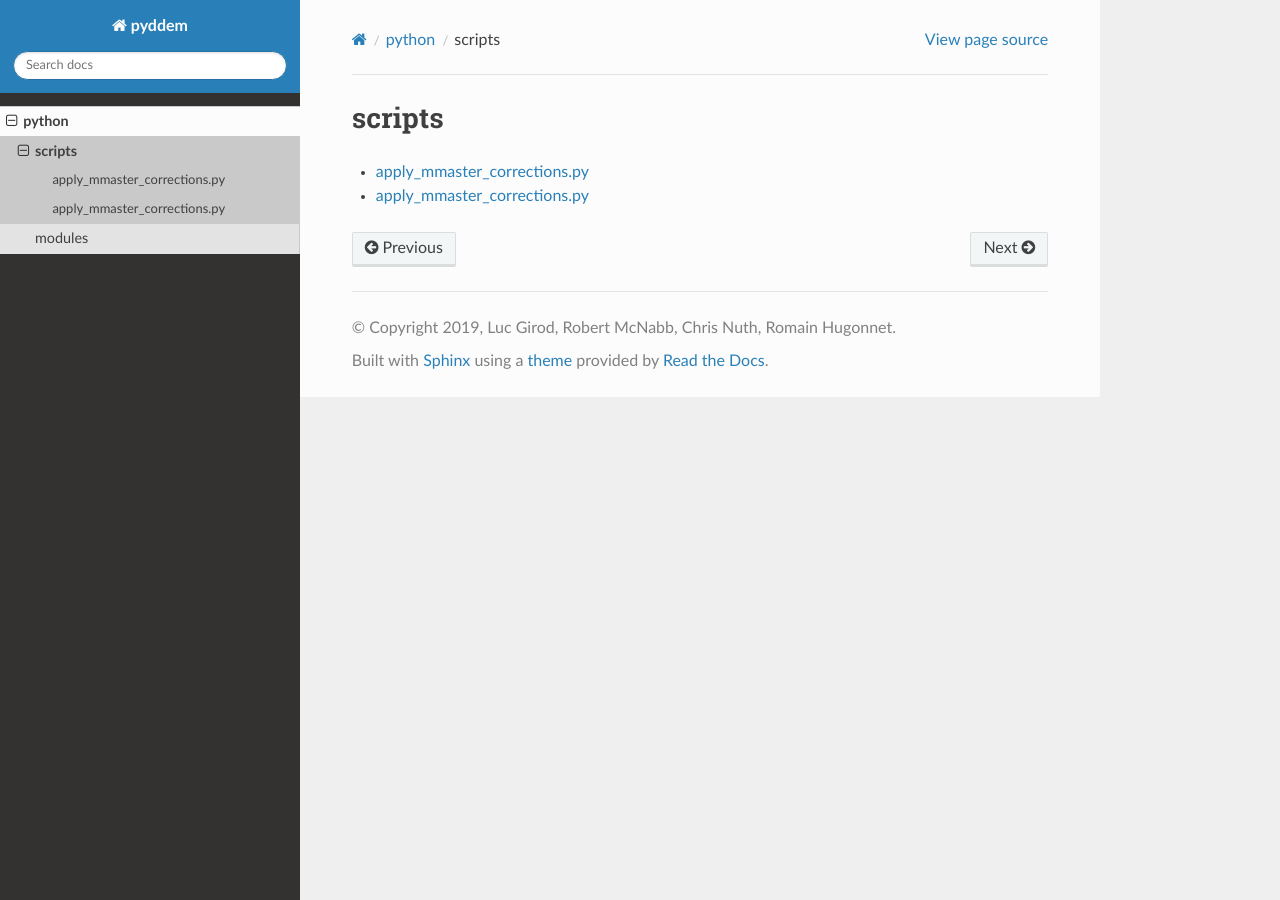
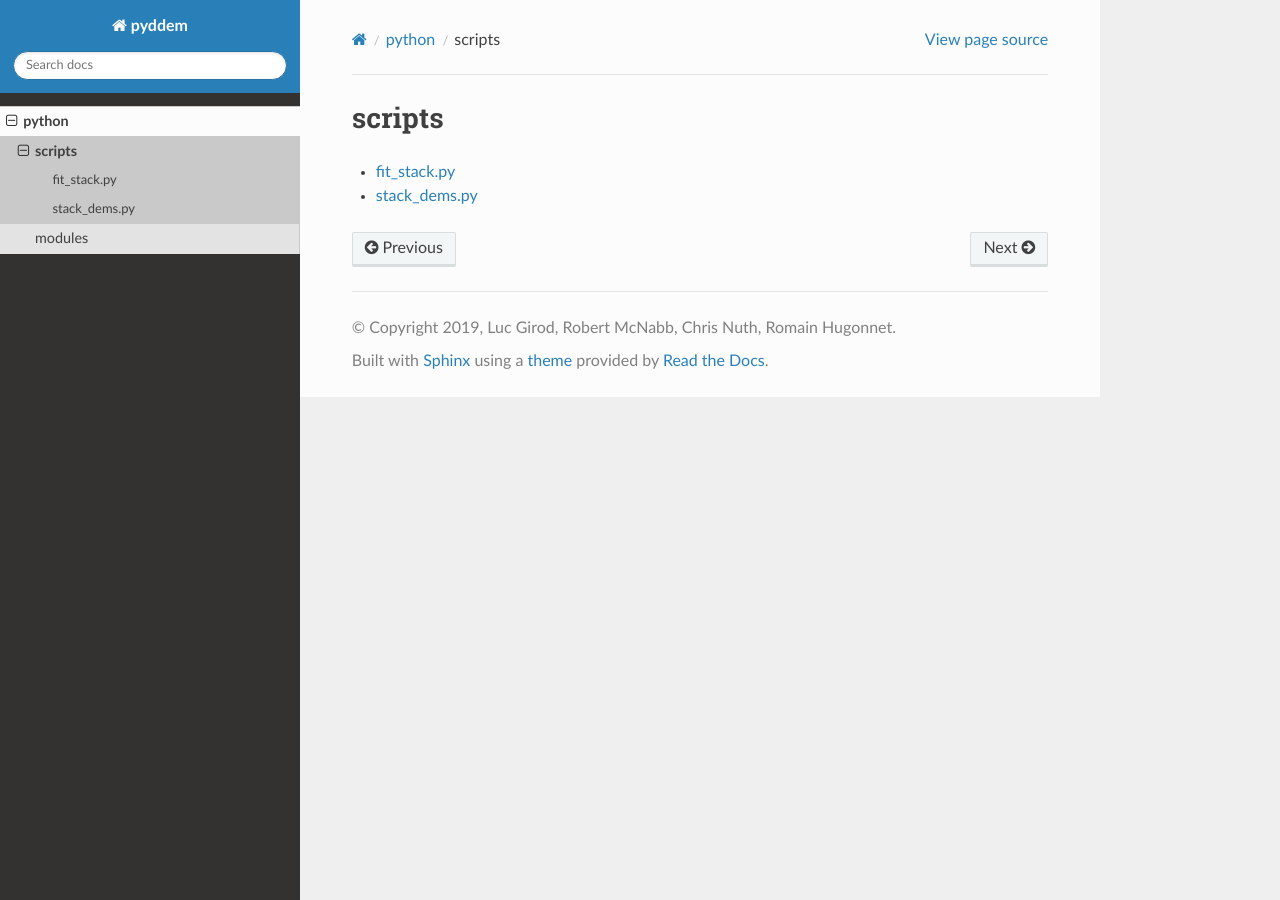
Before and after one commit to iamdonovan/pyddem, a Sphinx documentation site: the page built from doc/pyddem/scripts/index.rst, in a window 1280 px wide. Built offline with Sphinx 7.4.7 and the Read the Docs theme 2.0.0, drawn with Linux system fonts in a browser that asks for light colours; pages that are not in the unit, such as notebooks, are missing from menus.

Commit message:
update title.

```diff
--- a/doc/pyddem/scripts/fit_stack.rst
+++ b/doc/pyddem/scripts/fit_stack.rst
@@ -1,4 +1,4 @@
-apply_mmaster_corrections.py
+fit_stack.py
 =================================
 
 .. argparse::
--- a/doc/pyddem/scripts/stack_dems.rst
+++ b/doc/pyddem/scripts/stack_dems.rst
@@ -1,4 +1,4 @@
-apply_mmaster_corrections.py
+stack_dems.py
 =================================
 
 .. argparse::
```
